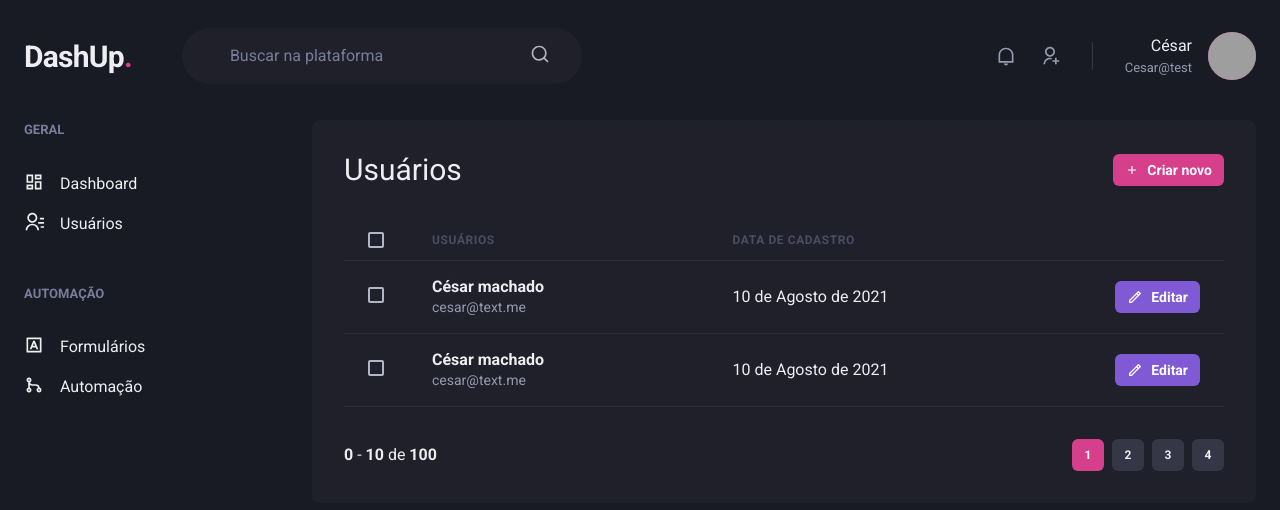
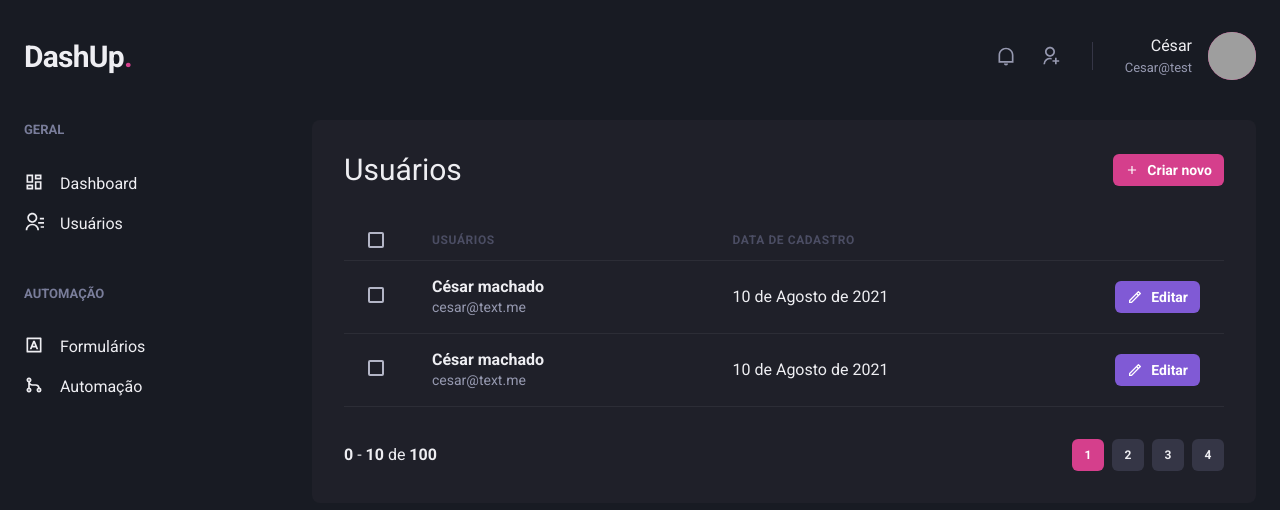
Before and after one commit to cesar-machado/Dashboard, a Next.js app: page /users in a window 1280 px wide. Shown: the top 510 px of the page. Built offline with nearby package versions, Linux system fonts and the light colour scheme; grey boxes are pictures that could not be loaded.

Commit message:
Componentizando o Header

```diff
--- a/src/components/Header.tsx
+++ /dev/null
@@ -1,82 +0,0 @@
-import { Avatar, Box, Flex, HStack, Icon, Input, Text } from "@chakra-ui/react";
-import {
-  RiNotificationLine,
-  RiSearchLine,
-  RiUserAddLine,
-} from "react-icons/ri";
-
-export default function Header() {
-  return (
-    <Flex
-      as="header"
-      w="100%"
-      maxWidth={1480}
-      h="20"
-      mx="auto"
-      mt="4"
-      px="6"
-      align="center"
-    >
-      <Text fontSize="3xl" fontWeight="bold" letterSpacing="tight">
-        DashUp
-        <Text as="span" color="pink.500">
-          .
-        </Text>
-      </Text>
-
-      <Flex
-        as="label"
-        flex="1"
-        py="4"
-        px="8"
-        ml="50px"
-        maxWidth={400}
-        alignSelf="center"
-        color="gray.200"
-        position="relative"
-        bg="gray.800"
-        borderRadius="full"
-      >
-        <Input
-          color="gray.50"
-          variant="unstyled"
-          px="4"
-          mr="4"
-          placeholder="Buscar na plataforma"
-          _placeholder={{ color: "gray.400" }}
-        />
-
-        <Icon as={RiSearchLine} fontSize="20" />
-      </Flex>
-
-      <Flex align="center" ml="auto">
-        <HStack
-          spacing="6"
-          mx="8"
-          pr="8"
-          py="1"
-          color="gray.300"
-          borderRightWidth={1}
-          borderColor="gray.700"
-        >
-          <Icon as={RiNotificationLine} fontSize="20" />
-          <Icon as={RiUserAddLine} fontSize="20" />
-        </HStack>
-        <Flex align="center">
-          <Box mr="4" textAlign="right">
-            <Text>César</Text>
-            <Text color="gray.300" fontSize="small">
-              Cesar@test
-            </Text>
-          </Box>
-
-          <Avatar
-            size="md"
-            name="César Machado"
-            src="https://github.com/cesar-machado.png"
-          />
-        </Flex>
-      </Flex>
-    </Flex>
-  );
-}
--- /dev/null
+++ b/src/components/Header/Logo.tsx
@@ -0,0 +1,12 @@
+import { Text } from "@chakra-ui/react";
+
+export function Logo() {
+  return (
+    <Text fontSize="3xl" fontWeight="bold" letterSpacing="tight">
+      DashUp
+      <Text as="span" color="pink.500">
+        .
+      </Text>
+    </Text>
+  );
+}
--- /dev/null
+++ b/src/components/Header/NotificationNav.tsx
@@ -0,0 +1,19 @@
+import { HStack, Icon } from "@chakra-ui/react";
+import { RiNotificationLine, RiUserAddLine } from "react-icons/ri";
+
+export function NotificationNav() {
+  return (
+    <HStack
+      spacing="6"
+      mx="8"
+      pr="8"
+      py="1"
+      color="gray.300"
+      borderRightWidth={1}
+      borderColor="gray.700"
+    >
+      <Icon as={RiNotificationLine} fontSize="20" />
+      <Icon as={RiUserAddLine} fontSize="20" />
+    </HStack>
+  );
+}
--- /dev/null
+++ b/src/components/Header/Profile.tsx
@@ -0,0 +1,20 @@
+import { Avatar, Box, Flex, Text } from "@chakra-ui/react";
+
+export function Profile() {
+  return (
+    <Flex align="center">
+      <Box mr="4" textAlign="right">
+        <Text>César</Text>
+        <Text color="gray.300" fontSize="small">
+          Cesar@test
+        </Text>
+      </Box>
+
+      <Avatar
+        size="md"
+        name="César Machado"
+        src="https://github.com/cesar-machado.png"
+      />
+    </Flex>
+  );
+}
--- /dev/null
+++ b/src/components/Header/index.tsx
@@ -0,0 +1,27 @@
+import { Flex } from "@chakra-ui/react";
+import { Logo } from "./Logo";
+import { NotificationNav } from "./NotificationNav";
+import { Profile } from "./Profile";
+
+export default function Header() {
+  return (
+    <Flex
+      as="header"
+      w="100%"
+      maxWidth={1480}
+      h="20"
+      mx="auto"
+      mt="4"
+      px="6"
+      align="center"
+    >
+      <Logo />
+
+      <Flex align="center" ml="auto">
+        <NotificationNav />
+
+        <Profile />
+      </Flex>
+    </Flex>
+  );
+}
```
Also changed, not shown: src/components/Header/SearchBox.tsx (added, +31 -0 lines).
